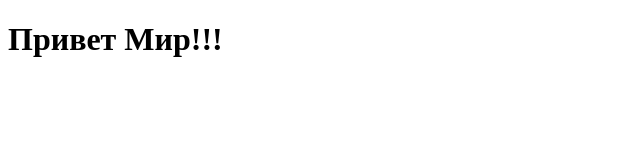
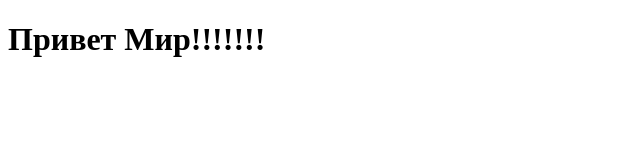
Before and after one commit to Senicheff/test, a plain HTML site: page index.html in a window 1280 px wide. Shown: the full height of the page, 0-640 px from the left. Drawn offline with Linux system fonts and the light colour scheme.

Commit message:
Третий коммит

```diff
--- a/index.html
+++ b/index.html
@@ -6,7 +6,7 @@
     <title>Document</title>
 </head>
 <body>
-<h1>Привет Мир!!!</h1>
+<h1>Привет Мир!!!!!!!</h1>
 <h2></h2>
 
 </body>
```
